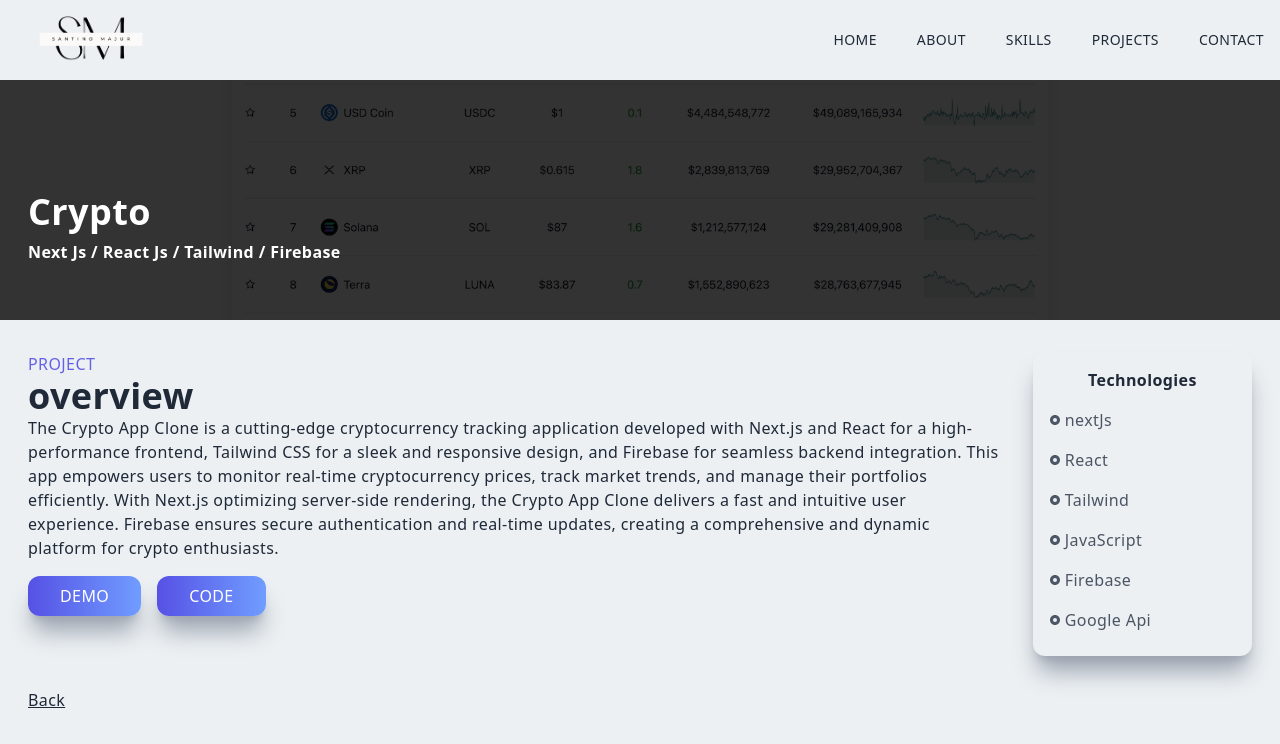
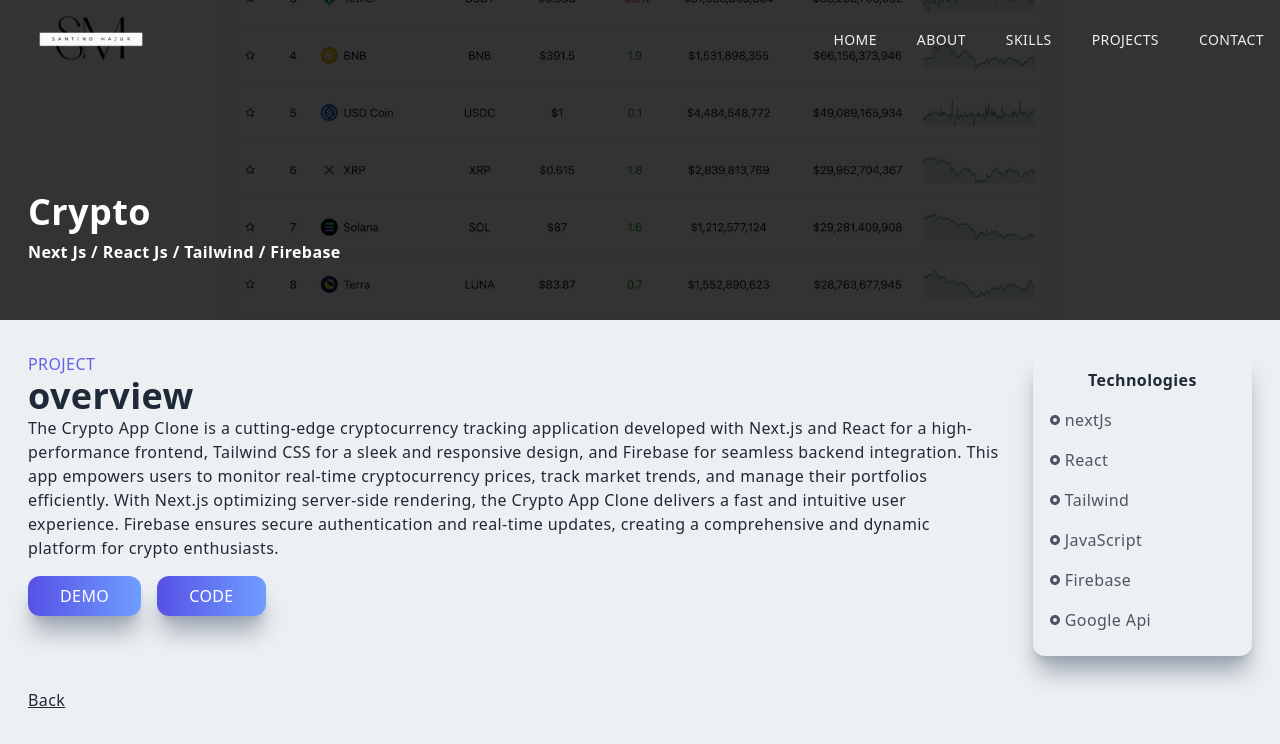
Before and after one commit to SanMajur/portfolio, a Next.js app: page /crypto in a window 1280 px wide. Shown: the top 744 px of the page. Built offline with nearby package versions, Linux system fonts and the light colour scheme.

Commit message:
set the background color of navbar

```diff
--- a/components/Navbar.jsx
+++ b/components/Navbar.jsx
@@ -4,11 +4,30 @@
 import { AiOutlineClose, AiOutlineMail, AiOutlineMenu } from "react-icons/ai";
 import { FaLinkedinIn, FaGithub } from "react-icons/fa";
 import { BsPersonLinesFill } from "react-icons/bs";
+import { useRouter } from "next/router";
 
 const Navbar = () => {
   const [nav, setNav] = useState(false);
   const [shadow, setShadow] = useState(false);
+  const [navBg, setNavBg] = useState('#ecf0f3')
+  const [linkColor, setLinkColor] = useState('#1f2937')
+  const router = useRouter()
 
+
+  useEffect(() =>{
+    if (
+      router.asPath === '/property' ||
+      router.asPath === '/netflix' ||
+      router.asPath === '/crypto' ||
+      router.asPath === '/twitch'
+      ){
+        setNavBg('transparent')
+        setLinkColor('#ecf0f3')
+      } else {
+        setNavBg('#ecf0f3')
+        setLinkColor('#1f2937')
+      }
+  }, [router])
   const handleNav = () => {
     setNav(!nav);
   };
@@ -26,10 +45,11 @@
 
   return (
     <div
+      style={{backgroundColor: `${navBg}`}}
       className={
         shadow
-          ? "fixed w-full h-20 shadow-xl z-[100] bg-[#ecf0f3]"
-          : "fixed w-full h-20 z-[100] bg-[#ecf0f3]"
+          ? "fixed w-full h-20 shadow-xl z-[100] "
+          : "fixed w-full h-20 z-[100] "
       }
     >
       <div className="flex justify-between items-center w-full h-full px-4 2xl:px-16">
@@ -37,7 +57,7 @@
           <Image src="/assets/logo1.png" alt="" width="150" height="50" />
         </Link>
         <div className="">
-          <ul className="hidden md:flex">
+          <ul style={{color: `${linkColor}`}} className="hidden md:flex">
             <Link href="/">
               <li className="ml-10 text-sm uppercase hover:border-b">home</li>
             </Link>
--- a/components/Projects.jsx
+++ b/components/Projects.jsx
@@ -22,17 +22,17 @@
             projectUrl="/netflix"
           />
           <ProjectItems
-            title="crypto app"
+            title="Crypto app"
             backgroundImg={cryptoImg}
             projectUrl="/crypto"
           />
           <ProjectItems
-            title="property finder"
+            title="Property Finder"
             backgroundImg={propertyImg}
             projectUrl="/property"
           />
           <ProjectItems
-            title="twitch"
+            title="Twitch"
             backgroundImg={twitchImg}
             projectUrl="/twitch"
           />
```
